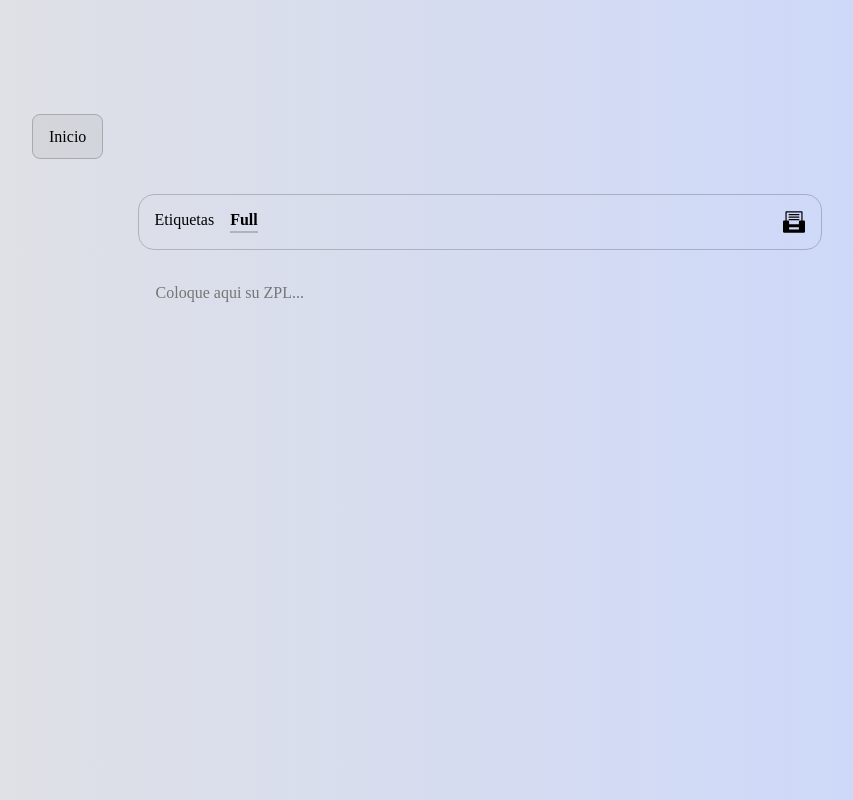
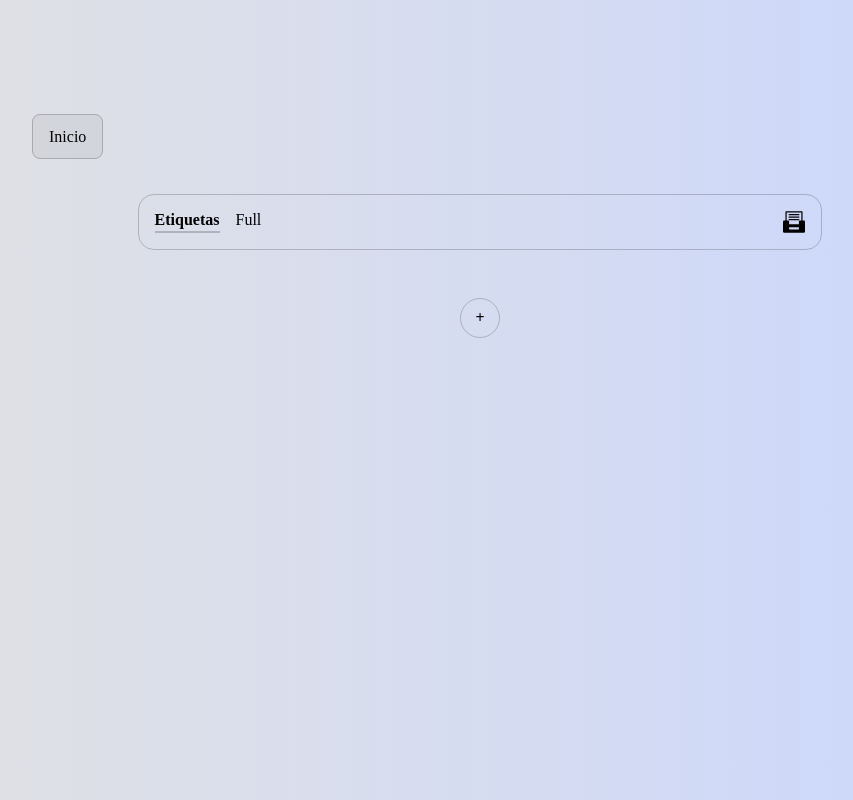
Before and after one commit to 7dvys/gautama-rpm764, a Next.js app: page /zpl in a window 1280 px wide. Shown: the whole page, without its empty margins (160-1013 px from the left). Built offline with nearby package versions, Linux system fonts and the light colour scheme.

Commit message:
full formated

```diff
--- /dev/null
+++ b/src/app/(tools)/precios/page.tsx
@@ -0,0 +1,3 @@
+const precios:React.FC = ()=>(<></>)
+
+export default precios;
--- a/src/app/(tools)/zpl/page.tsx
+++ b/src/app/(tools)/zpl/page.tsx
@@ -5,7 +5,7 @@ import {formatFull} from './utils';
 import { Tab, TabTool} from './components';
 
 const Zpl:React.FC = ()=>{
-    const [tab,setTab] = useState('Full');
+    const [tab,setTab] = useState('Etiquetas');
     const [zpl,setZpl] = useState('');
     const [result,setResult] = useState('');
 
--- a/src/app/page.tsx
+++ b/src/app/page.tsx
@@ -22,7 +22,7 @@ const Home: React.FC = () => (
         <img src="/alien.png" alt="Alien Logo" width={350} height={350} />
         <nav className={styles.nav}>
             <Entrance href={"./zpl"} title="Etiquetas" description="Genera Etiquetas ZPL"/>
-            <Entrance href={"#"} title="Precios" description="Modifica facilmente los precios"/>
+            <Entrance href={"./precios"} title="Precios" description="Modifica facilmente los precios"/>
         </nav>
     </>
 );
```
